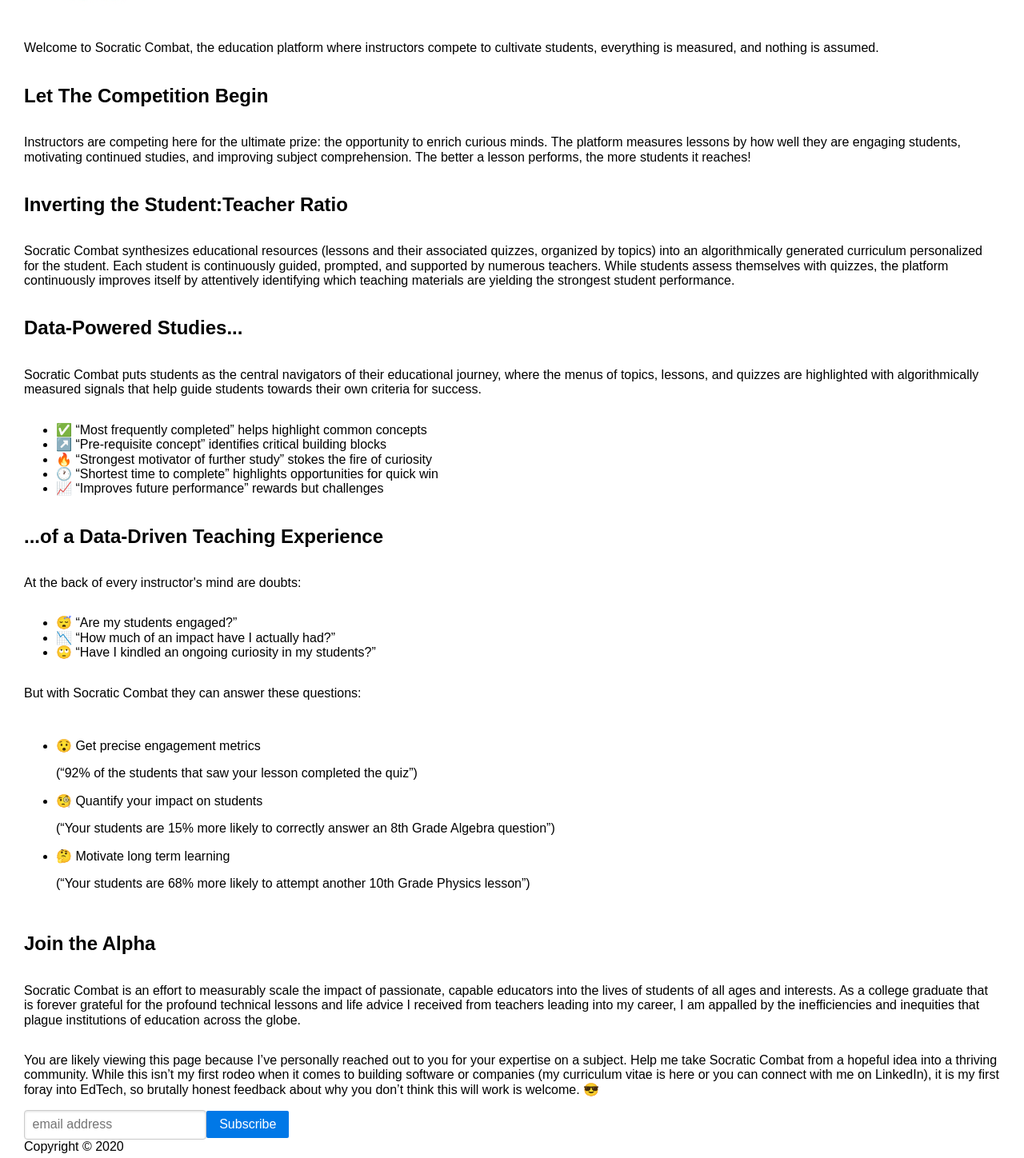
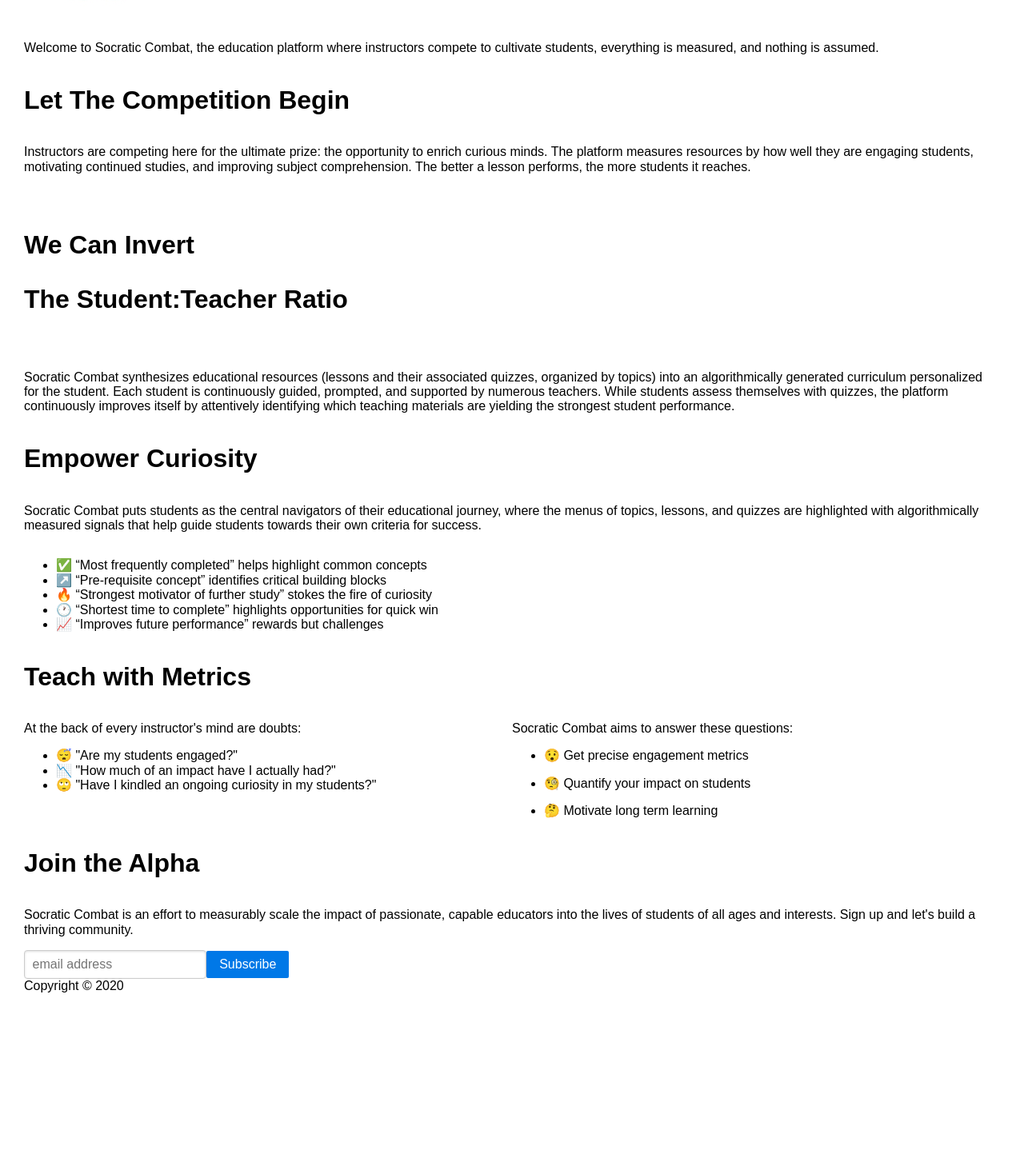
Before and after one commit to timeemit/socratic-garden, a Next.js app: page / in a window 1280 px wide. Shown: the part 182-1630 px from the top of the page at 80% size. After the commit the page ends 1455 px from the top, so only its background shows below. Built offline with nearby package versions, Linux system fonts and the light colour scheme.

Commit message:
Text smithing

```diff
--- a/pages/index.js
+++ b/pages/index.js
@@ -6,15 +6,14 @@ import Prototype from '../components/Prototype';
 export default () => (
   <Prototype>
     <Land title="Socratic Combat" className="pure-g">
-      {/* <h1 id="title" className="pure-u-1 text-center">Socratic Combat</h1> */}
       <p className="pure-u-1">Welcome to Socratic Combat, the education platform where instructors compete to cultivate students, everything is measured, and nothing is assumed.</p>
-      <h2 className="pure-u-1">Let The Competition Begin</h2>
-      <p className="pure-u-1">Instructors are competing here for the ultimate prize: the opportunity to enrich curious minds. The platform measures lessons by how well they are engaging students, motivating continued studies, and improving subject comprehension.  The better a lesson performs, the more students it reaches!</p>
+      <h1 className="pure-u-1 centered-text">Let The Competition Begin</h1>
+      <p className="pure-u-1">Instructors are competing here for the ultimate prize: the opportunity to enrich curious minds.  The platform measures resources by how well they are engaging students, motivating continued studies, and improving subject comprehension.  The better a lesson performs, the more students it reaches.</p>
 
-      <h2 className="pure-u-1">Inverting the Student:Teacher Ratio</h2>
+        <h1 className="pure-u-1 centered-text"><p>We Can Invert</p><p>The Student:Teacher Ratio</p></h1>
       <p className="pure-u-1">Socratic Combat synthesizes educational resources (lessons and their associated quizzes, organized by topics) into an algorithmically generated curriculum personalized for the student.  Each student is continuously guided, prompted, and supported by numerous teachers. While students assess themselves with quizzes, the platform continuously improves itself by attentively identifying which teaching materials are yielding the strongest student performance.</p>
 
-      <h2 className="pure-u-1">Data-Powered Studies...</h2>
+      <h1 className="pure-u-1 centered-text">Empower Curiosity</h1>
       <p className="pure-u-1">Socratic Combat puts students as the central navigators of their educational journey, where the menus of topics, lessons, and quizzes are highlighted with algorithmically measured signals that help guide students towards their own criteria for success.</p>
       <ul className="pure-u-1">
         <li>✅ “Most frequently completed” helps highlight common concepts</li>
@@ -24,33 +23,33 @@ export default () => (
         <li>📈 “Improves future performance” rewards but challenges</li>
       </ul>
 
-      <h2 className="pure-u-1">...of a Data-Driven Teaching Experience</h2>
-      <p className="pure-u-1">At the back of every instructor's mind are doubts:</p>
-      <ul className="pure-u-1">
-        <li>😴 “Are my students engaged?”</li>
-        <li>📉 “How much of an impact have I actually had?”</li>
-        <li>🙄 “Have I kindled an ongoing curiosity in my students?”</li>
+      <h1 className="pure-u-1 centered-text">Teach with Metrics</h1>
+      <div className="pure-u-1 pure-u-lg-1-2">
+        <p>At the back of every instructor's mind are doubts:</p>
+        <ul>
+          <li>😴 "Are my students engaged?"</li>
+          <li>📉 "How much of an impact have I actually had?"</li>
+          <li>🙄 "Have I kindled an ongoing curiosity in my students?"</li>
         </ul>
+      </div>
 
-      <p className="pure-u-1">But with Socratic Combat they can answer these questions:</p>
-      <ul className="pure-u-1">
+      <div className="pure-u-1 pure-u-lg-1-2">
+        <p>Socratic Combat aims to answer these questions:</p>
+        <ul>
           <li>
             <p>😯 Get precise engagement metrics</p>
-          <p>(“92% of the students that saw your lesson completed the quiz”)</p>
           </li>
           <li>
             <p>🧐 Quantify your impact on students</p>
-          <p>(“Your students are 15% more likely to correctly answer an 8th Grade Algebra question”)</p>
           </li>
           <li>
             <p>🤔 Motivate long term learning</p>
-          <p>(“Your students are 68% more likely to attempt another 10th Grade Physics lesson”)</p>
           </li>
         </ul>
+      </div>
 
-      <h2 className="pure-u-1">Join the Alpha</h2>
-      <p className="pure-u-1">Socratic Combat is an effort to measurably scale the impact of passionate, capable educators into the lives of students of all ages and interests.  As a college graduate that is forever grateful for the profound technical lessons and life advice I received from teachers leading into my career, I am appalled by the inefficiencies and inequities that plague institutions of education across the globe.</p>
-      <p className="pure-u-1">You are likely viewing this page because I’ve personally reached out to you for your expertise on a subject.  Help me take Socratic Combat from a hopeful idea into a thriving community.  While this isn’t my first rodeo when it comes to building software or companies (my curriculum vitae is here or you can connect with me on LinkedIn), it is my first foray into EdTech, so brutally honest feedback about why you don’t think this will work is welcome. 😎</p>
+      <h1 className="pure-u-1 centered-text">Join the Alpha</h1>
+      <p className="pure-u-1">Socratic Combat is an effort to measurably scale the impact of passionate, capable educators into the lives of students of all ages and interests.  Sign up and let's build a thriving community.</p>
     </Land>
   </Prototype>
 );
```
Lines whose indentation alone changed are shown as unchanged.
